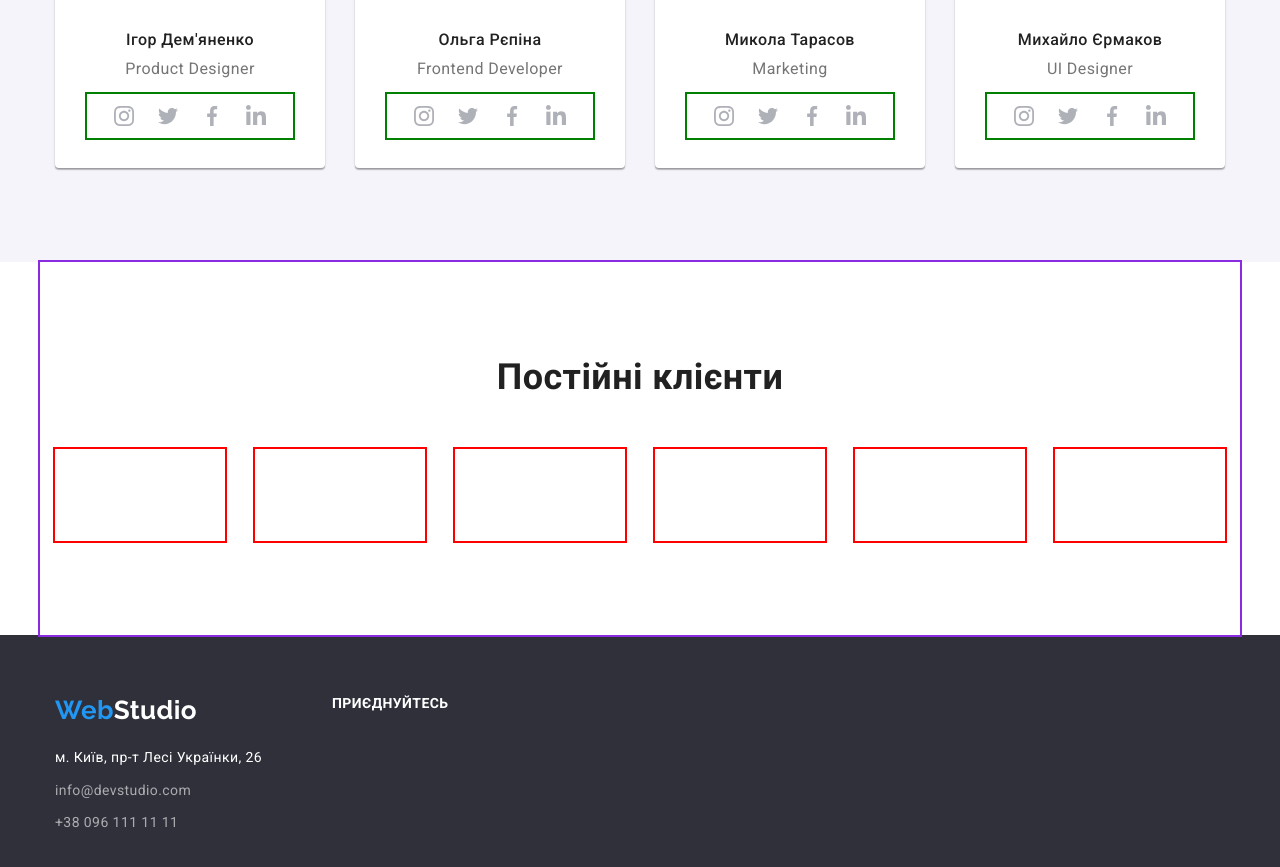
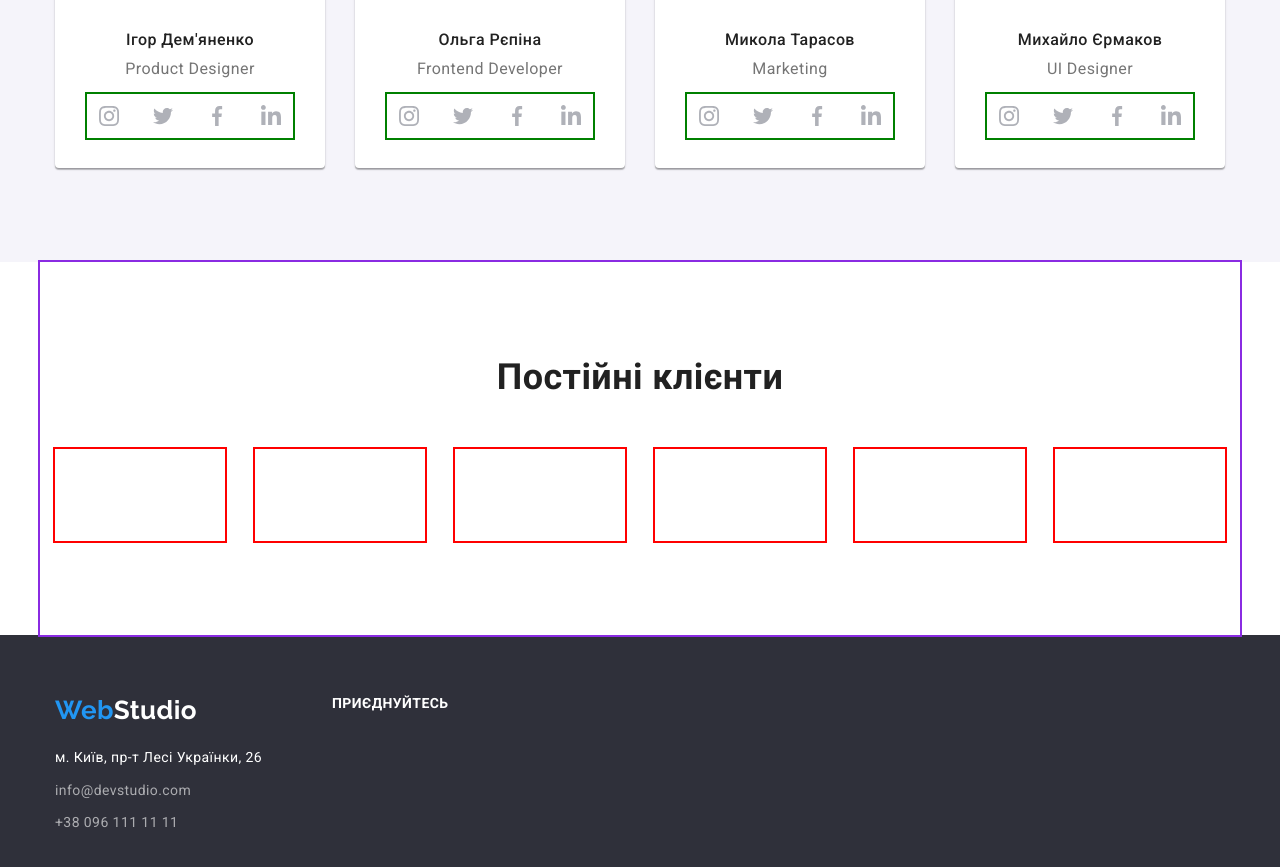
Before and after one commit to HannaMois/goit-markup-hw-04, a plain HTML site: page index.html in a window 1280 px wide. Shown: the part 2048-2915 px from the top of the page. Drawn offline with nearby package versions, Linux system fonts and the light colour scheme.

Commit message:
Update style.css

```diff
--- a/css/style.css
+++ b/css/style.css
@@ -335,7 +335,7 @@ ul {
 }
 
 .social.links>li:not(:last-child){
-    margin-right: 10px:
+    margin-right: 10px;
 }
    .social.links .logo-links {
     display: flex;
```
